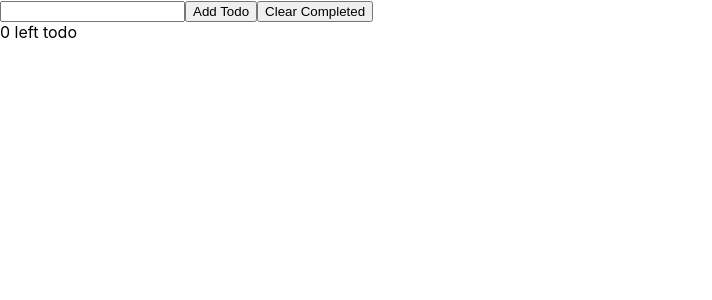
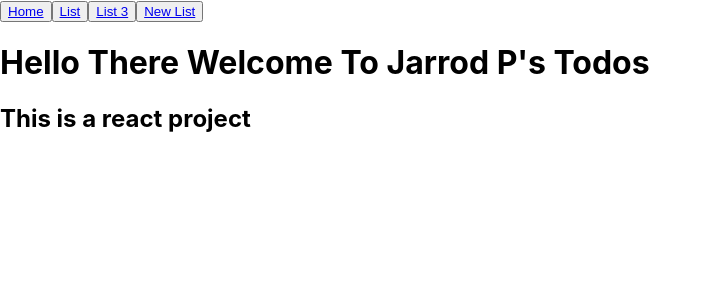
Before and after one commit to Jarrod-Payton/React-Todo, a React (Create React App) app: page / in a window 1280 px wide. Shown: the top 300 px of the page, without its empty margins (0-712 px from the left). Built offline with nearby package versions, Linux system fonts and the light colour scheme.

Commit message:
More Routes Headway

```diff
--- a/src/App.js
+++ b/src/App.js
@@ -1,65 +1,22 @@
+import { Route, Routes } from "react-router-dom";
 import "./App.css";
-import TodoList from "./components/TodoList";
-import { useState, useRef, useEffect } from "react";
-import { idService } from "./services/IdService";
-import { todoService } from "./services/TodoService";
+import HomePage from "./pages/HomePage";
+import ListPage from "./pages/ListPage";
+import NewListPage from "./pages/NewListPage";
+import Navbar from "./components/Navbar";
 
 function App() {
-  const LOCAL_STORAGE_KEY = "JarrodPsTodoApp.todos";
-
-  const [todos, setTodos] = useState([]);
-  const todoNameRef = useRef();
-
-  useEffect(() => {
-    const storedTodos = JSON.parse(localStorage.getItem(LOCAL_STORAGE_KEY));
-    if (storedTodos) {
-      setTodos(storedTodos);
-      console.log(storedTodos);
-    }
-  }, []);
-  // We use an empty array here so that it calls it once on load but because there is nothing in the array there is nothing to change so it never calls it again
-
-  useEffect(() => {
-    if (todos.length > 1) {
-      localStorage.setItem(LOCAL_STORAGE_KEY, JSON.stringify(todos));
-    }
-  }, [todos]);
-
-  function completeTodo(id) {
-    const newTodos = [...todos];
-    const todo = newTodos.find((todo) => todo.id === id);
-    todo.complete = !todo.complete;
-    setTodos(newTodos);
-  }
-
-  async function handleAddTodo(e) {
-    const todoName = todoNameRef.current.value;
-    const todoId = await idService.makeId(todos);
-    if (todoName !== "") {
-      console.log(todoName);
-      setTodos((previousTodos) => {
-        const newTodos = [
-          ...previousTodos,
-          { id: todoId, name: todoName, complete: false },
-        ];
-        return newTodos;
-      });
-      todoNameRef.current.value = "";
-    }
-  }
-
-  function clearCompletedTodos(e) {
-    const filteredTodos = todos.filter((todo) => !todo.complete);
-    setTodos(filteredTodos);
-  }
-
   return (
     <>
-      <TodoList todoList={todos} completeTodo={completeTodo} />
-      <input ref={todoNameRef} type="text" />
-      <button onClick={handleAddTodo}>Add Todo</button>
-      <button onClick={clearCompletedTodos}>Clear Completed</button>
-      <div>{todos.filter((todo) => !todo.complete).length} left todo</div>
+      <Navbar />
+      <Routes>
+        <Route path="/" element={<HomePage />} />
+        <Route path="/list">
+          <Route index element={<ListPage />} />
+          <Route path=":listId" element={<ListPage />} />
+          <Route path="new" element={<NewListPage />} />
+        </Route>
+      </Routes>
     </>
   );
 }
--- /dev/null
+++ b/src/components/Navbar.js
@@ -0,0 +1,21 @@
+import React from "react";
+import { Link } from "react-router-dom";
+
+export default function Navbar() {
+  return (
+    <>
+      <button>
+        <Link to="/">Home</Link>
+      </button>
+      <button>
+        <Link to="/list">List</Link>
+      </button>
+      <button>
+        <Link to="/list/3">List 3</Link>
+      </button>
+      <button>
+        <Link to="/list/new">New List</Link>
+      </button>
+    </>
+  );
+}
--- /dev/null
+++ b/src/pages/HomePage.js
@@ -0,0 +1,8 @@
+export default function HomePage() {
+  return (
+    <>
+      <h1>Hello There Welcome To Jarrod P's Todos</h1>
+      <h2>This is a react project</h2>
+    </>
+  );
+}
--- /dev/null
+++ b/src/pages/ListPage.js
@@ -0,0 +1,65 @@
+import TodoList from "../components/TodoList";
+import { useState, useRef, useEffect } from "react";
+import { idService } from "../services/IdService";
+import { useParams } from "react-router-dom";
+
+export default function ListPage() {
+  const listId = useParams();
+  const LOCAL_STORAGE_KEY = "JarrodPsTodoApp.todos";
+
+  const [todos, setTodos] = useState([]);
+  const todoNameRef = useRef();
+
+  useEffect(() => {
+    const storedTodos = JSON.parse(localStorage.getItem(LOCAL_STORAGE_KEY));
+    if (storedTodos) {
+      setTodos(storedTodos);
+      console.log(storedTodos);
+    }
+  }, []);
+  // We use an empty array here so that it calls it once on load but because there is nothing in the array there is nothing to change so it never calls it again
+
+  useEffect(() => {
+    if (todos.length > 1) {
+      localStorage.setItem(LOCAL_STORAGE_KEY, JSON.stringify(todos));
+    }
+  }, [todos]);
+
+  function completeTodo(id) {
+    const newTodos = [...todos];
+    const todo = newTodos.find((todo) => todo.id === id);
+    todo.complete = !todo.complete;
+    setTodos(newTodos);
+  }
+
+  async function handleAddTodo(e) {
+    const todoName = todoNameRef.current.value;
+    const todoId = await idService.makeId(todos);
+    if (todoName !== "") {
+      console.log(todoName);
+      setTodos((previousTodos) => {
+        const newTodos = [
+          ...previousTodos,
+          { id: todoId, name: todoName, complete: false },
+        ];
+        return newTodos;
+      });
+      todoNameRef.current.value = "";
+    }
+  }
+
+  function clearCompletedTodos(e) {
+    const filteredTodos = todos.filter((todo) => !todo.complete);
+    setTodos(filteredTodos);
+  }
+
+  return (
+    <>
+      <TodoList todoList={todos} completeTodo={completeTodo} />
+      <input ref={todoNameRef} type="text" />
+      <button onClick={handleAddTodo}>Add Todo</button>
+      <button onClick={clearCompletedTodos}>Clear Completed</button>
+      <div>{todos.filter((todo) => !todo.complete).length} left todo</div>
+    </>
+  );
+}
--- /dev/null
+++ b/src/pages/NewListPage.js
@@ -0,0 +1,3 @@
+export default function NewListPage() {
+  return <div>NewListPage</div>;
+}
```
